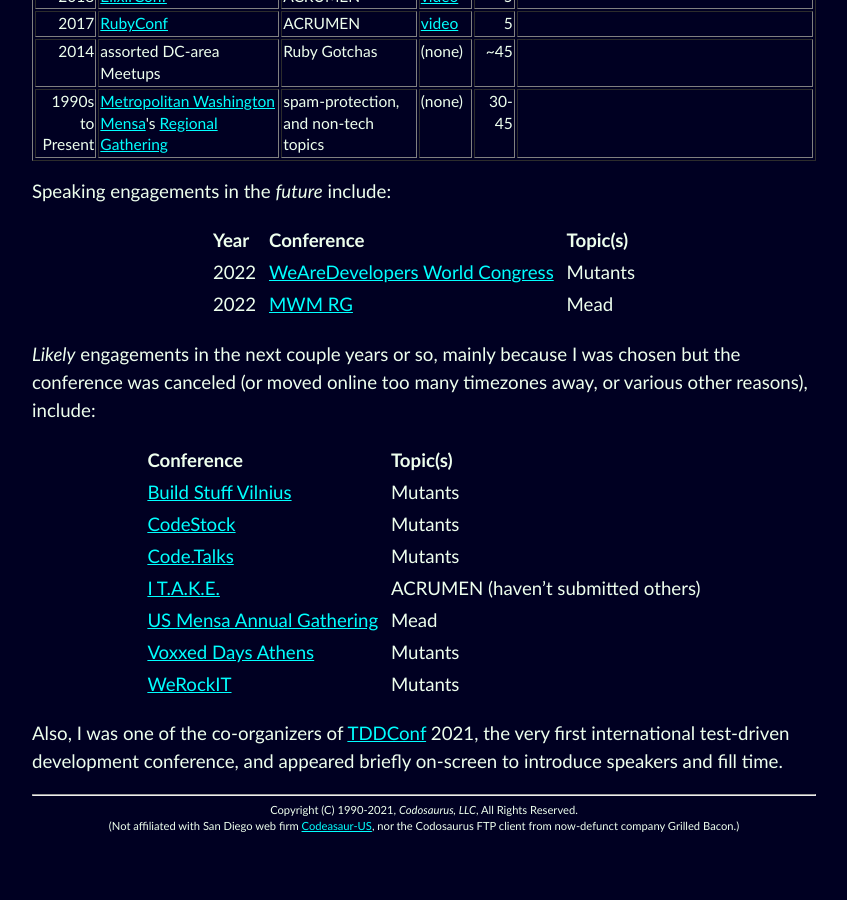
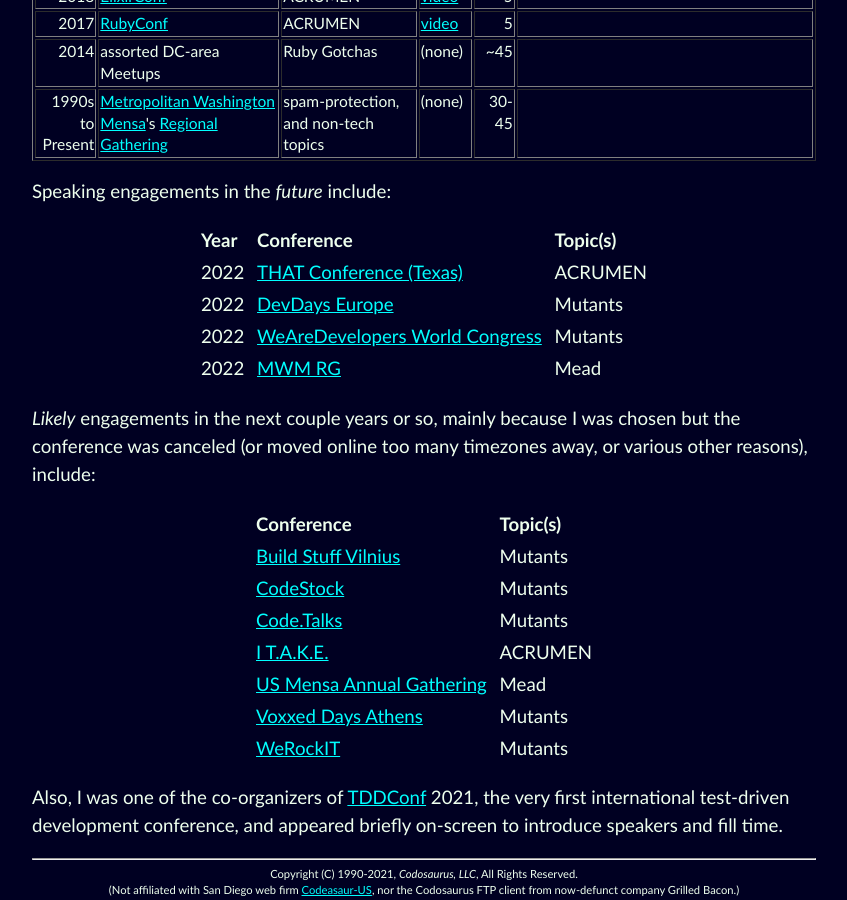
Before and after one commit to CodosaurusLLC/CodosaurusLLC.github.io, a Jekyll site: the page built from speaking.md, in a window 1280 px wide and 900 px high, scrolled down 2530 px. Shown: the whole window, without its empty margins (216-1063 px from the left). Built offline with Jekyll 4.4.1, drawn with Linux system fonts in a browser that asks for light colours; before the commit the page ends 3366 px from its top, so only the background shows below that.

Commit message:
add THAT and DevDays to speaking page

```diff
--- a/speaking.md
+++ b/speaking.md
@@ -331,6 +331,8 @@
 
 | Year || Conference || Topic(s) |
 |-|
+|2022||[THAT Conference (Texas)](https://that.us/events/tx/2022/){:rel="nofollow" target="_new"}||ACRUMEN|
+|2022||[DevDays Europe](https://devdays.lt/){:rel="nofollow" target="_new"}||Mutants|
 |2022||[WeAreDevelopers World Congress](https://www.wearedevelopers.com/world-congress){:rel="nofollow" target="_new"}||Mutants|
 |2022||[MWM RG](http://mwmrg.org/){:rel="nofollow" target="_new"}||Mead|
 
@@ -347,7 +349,7 @@
 |[Build Stuff Vilnius](https://www.buildstuff.events/){:rel="nofollow" target="_new"}||Mutants|
 |[CodeStock](http://codestock.org/){:rel="nofollow" target="_new"}||Mutants|
 |[Code.Talks](https://www.codetalks.de/){:rel="nofollow" target="_new"}||Mutants|
-|[I T.A.K.E.](https://itakeunconf.com/){:rel="nofollow" target="_new"}||ACRUMEN (haven't submitted others)|
+|[I T.A.K.E.](https://itakeunconf.com/){:rel="nofollow" target="_new"}||ACRUMEN|
 |[US Mensa Annual Gathering](https://ag.us.mensa.org/){:rel="nofollow" target="_new"}||Mead|
 |[Voxxed Days Athens](https://voxxeddays.com/athens/){:rel="nofollow" target="_new"}||Mutants|
 |[WeRockIT](https://www.werockitconf.com/){:rel="nofollow" target="_new"}||Mutants|
```
